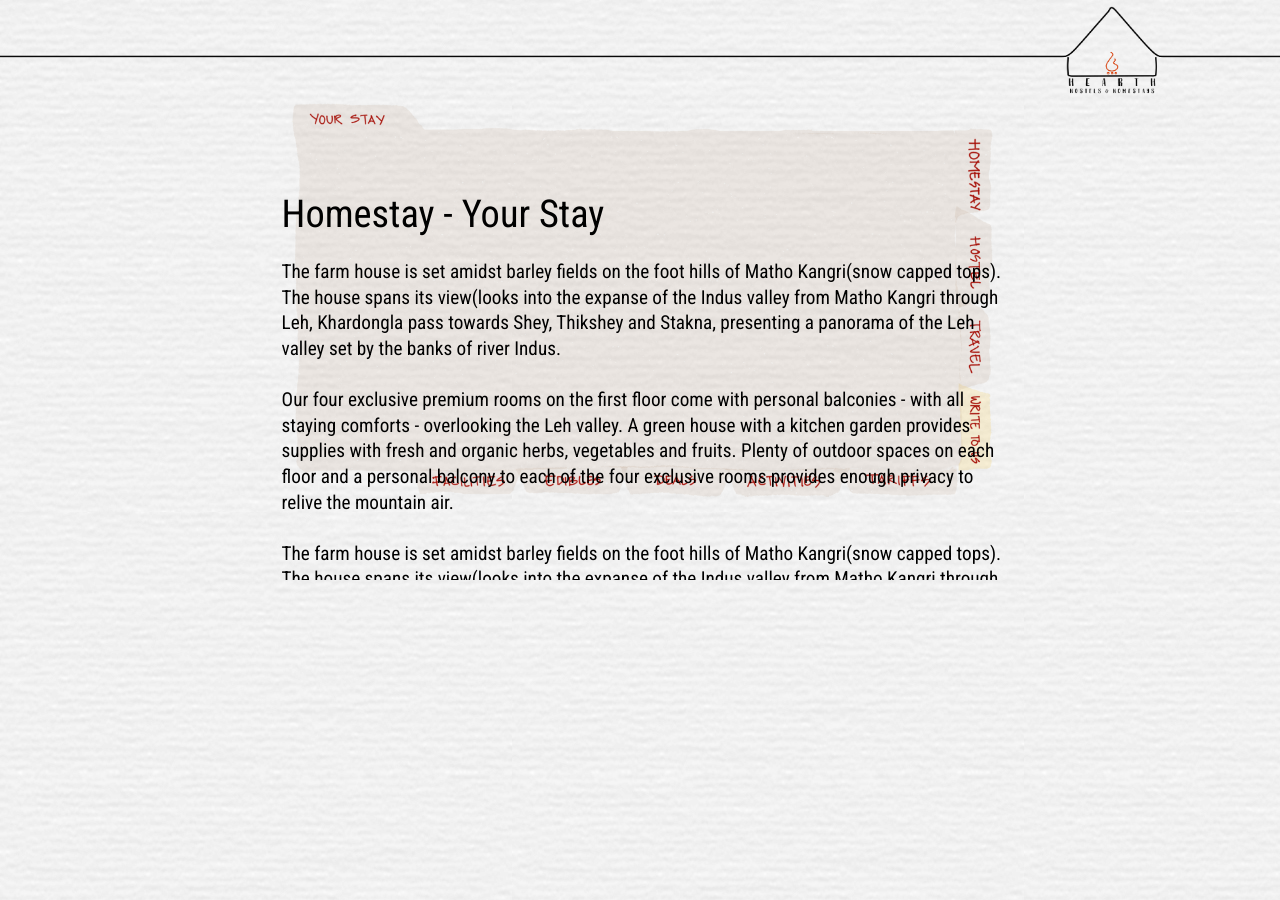
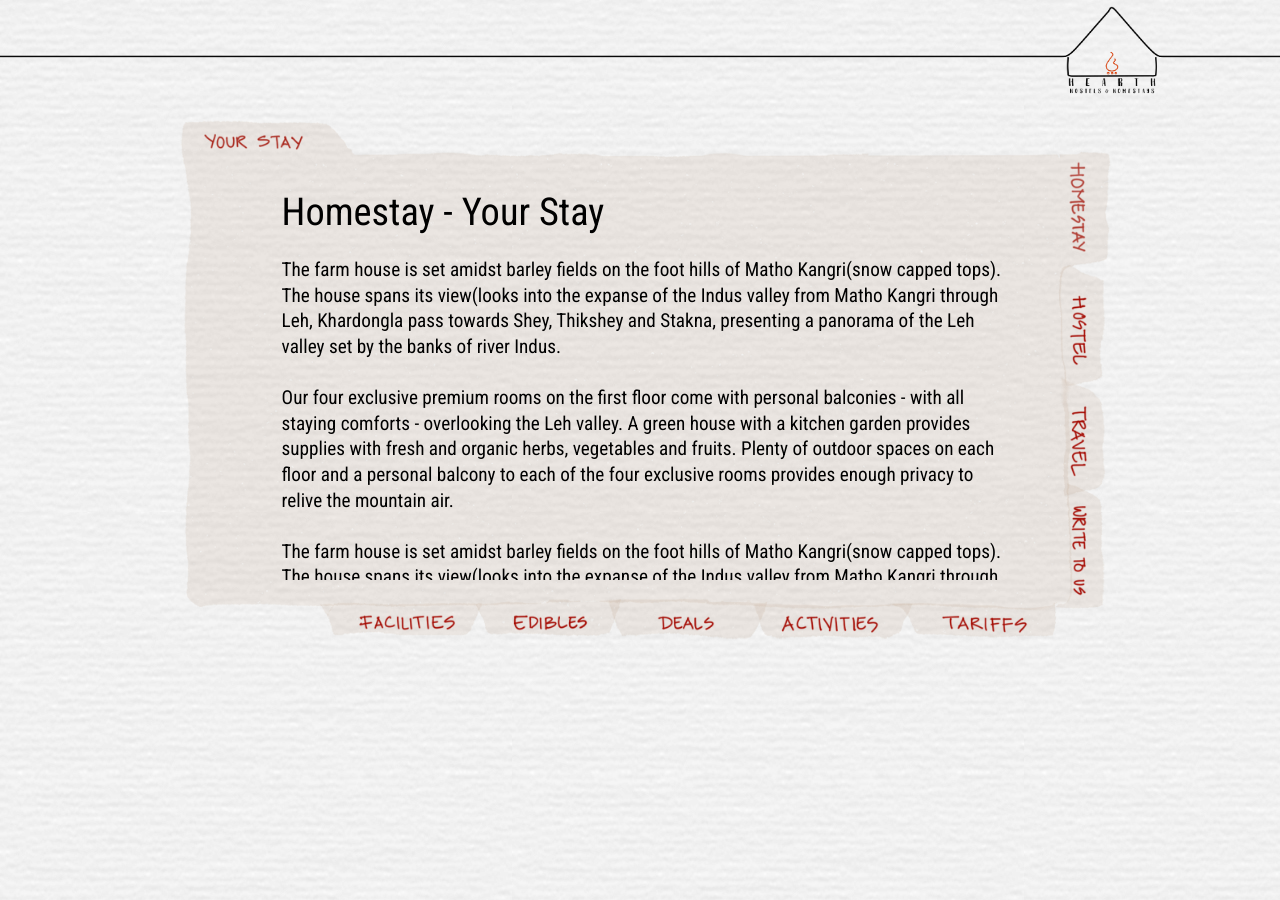
Before and after one commit to the-hearth/the-hearth.github.io, a Jekyll site: the page built from home.html, in a window 1280 px wide. Built offline with Jekyll 4.4.1, drawn with Linux system fonts in a browser that asks for light colours.

Commit message:
Add files via upload

```diff
--- a/home.html
+++ b/home.html
@@ -21,14 +21,47 @@
     </header>
 
     <section id="panel-container">
+      <nav class="top-bottom-tabs top-tabs">
+        <ul>
+          <li class="stay adventures"></li>
+          <li class="facilities shoestring"></li>
+          <li class="edibles boutique"></li>
+          <li class="deals healing"></li>
+          <li class="activities educational"></li>
+          <li class="tariffs customise"></li>
+        </ul>
+      </nav>
+
       <div class="panel-background">
-        <img id="homestay_stay" src='images/homestay_stay.png' alt="landing image"></img>
-        <img id="homestay_facilities" src='images/homestay_facilities.png' alt="landing image"></img>
-        <img id="homestay_edibles" src='images/homestay_edibles.png' alt="landing image"></img>
-        <img id="hostel_stay" src='images/bk9.jpg' alt="landing image"></img>
-        <img id="hostel_facilities" src='images/bk10.jpg' alt="landing image"></img>
-        <img id="hostel_edibles" src='images/bk11.jpg' alt="landing image"></img>
+        <img id="homestay_stay" src='images/homestay_1.png' alt="landing image"></img>
+        <img id="homestay_facilities" src='images/homestay_2.png' alt="landing image"></img>
+        <img id="homestay_edibles" src='images/homestay_3.png' alt="landing image"></img>
+        <img id="homestay_deals" src='images/homestay_4.png' alt="landing image"></img>
+        <img id="homestay_activities" src='images/homestay_5.png' alt="landing image"></img>
+        <img id="homestay_tariffs" src='images/homestay_6.png' alt="landing image"></img>
+        <img id="hostel_stay" src='images/hostel_1.png' alt="landing image"></img>
+        <img id="hostel_facilities" src='images/hostel_2.png' alt="landing image"></img>
+        <img id="hostel_edibles" src='images/hostel_3.png' alt="landing image"></img>
+        <img id="hostel_deals" src='images/hostel_4.png' alt="landing image"></img>
+        <img id="hostel_activities" src='images/hostel_5.png' alt="landing image"></img>
+        <img id="hostel_tariffs" src='images/hostel_6.png' alt="landing image"></img>
+        <img id="travels_adventures" src='images/travels_1.png' alt="landing image"></img>
+        <img id="travels_shoestring" src='images/travels_2.png' alt="landing image"></img>
+        <img id="travels_boutique" src='images/travels_3.png' alt="landing image"></img>
+        <img id="travels_healing" src='images/travels_4.png' alt="landing image"></img>
+        <img id="travels_educational" src='images/travels_5.png' alt="landing image"></img>
+        <img id="travels_customise" src='images/travels_6.png' alt="landing image"></img>
       </div>
+
+      <nav class="top-bottom-tabs bottom-tabs">
+        <ul>
+          <li class="facilities shoestring"></li>
+          <li class="edibles boutique"></li>
+          <li class="deals healing"></li>
+          <li class="activities educational"></li>
+          <li class="tariffs customise"></li>
+        </ul>
+      </nav>
 
       <div id="panel-content" tabindex="1">
         <article class="homestay">
@@ -77,6 +110,18 @@
             <h1>Homestay - Edibles</h1>
             <img src='images/mbrochure4.png' alt="landing image"></img>
           </div>
+          <div id="homestay_deals">
+            <h1>Homestay - Deals</h1>
+            <img src='images/mbrochure4.png' alt="landing image"></img>
+          </div>
+          <div id="homestay_activities">
+            <h1>Homestay - Activities</h1>
+            <img src='images/mbrochure4.png' alt="landing image"></img>
+          </div>
+          <div id="homestay_tariffs">
+            <h1>Homestay - Tariffs</h1>
+            <img src='images/mbrochure4.png' alt="landing image"></img>
+          </div>
         </article>
 
         <article class="hostel">
@@ -92,6 +137,45 @@
             <h1>Hostel - Edibles</h1>
             <img src='images/mbrochure3.png' alt="landing image"></img>
           </div>
+          <div id="hostel_deals">
+            <h1>Hostel - Deals</h1>
+            <img src='images/mbrochure4.png' alt="landing image"></img>
+          </div>
+          <div id="hostel_activities">
+            <h1>Hostel - Activities</h1>
+            <img src='images/mbrochure4.png' alt="landing image"></img>
+          </div>
+          <div id="hostel_tariffs">
+            <h1>Hostel - Tariffs</h1>
+            <img src='images/mbrochure4.png' alt="landing image"></img>
+          </div>
+        </article>
+
+        <article class="travels">
+          <div id="travels_adventures">
+            <h1>Travels - Adventures</h1>
+            <img src='images/mbrochure5.png' alt="landing image"></img>
+          </div>
+          <div id="travels_shoestring">
+            <h1>Travels - Shoe-String</h1>
+            <img src='images/mbrochure1.png' alt="landing image"></img>
+          </div>
+          <div id="travels_boutique">
+            <h1>Travels - Boutique</h1>
+            <img src='images/mbrochure3.png' alt="landing image"></img>
+          </div>
+          <div id="travels_healing">
+            <h1>Travels - Healing</h1>
+            <img src='images/mbrochure4.png' alt="landing image"></img>
+          </div>
+          <div id="travels_educational">
+            <h1>Travels - Educational</h1>
+            <img src='images/mbrochure4.png' alt="landing image"></img>
+          </div>
+          <div id="travels_customise">
+            <h1>Travels - Customize</h1>
+            <img src='images/mbrochure4.png' alt="landing image"></img>
+          </div>
         </article>
 
       </div>
@@ -101,5 +185,6 @@
     <script src="js/jquery-3.1.1.min.js"></script>
     <!-- custom js -->
     <script src="js/main.js"></script>
+
   </body>
 </html>
```
